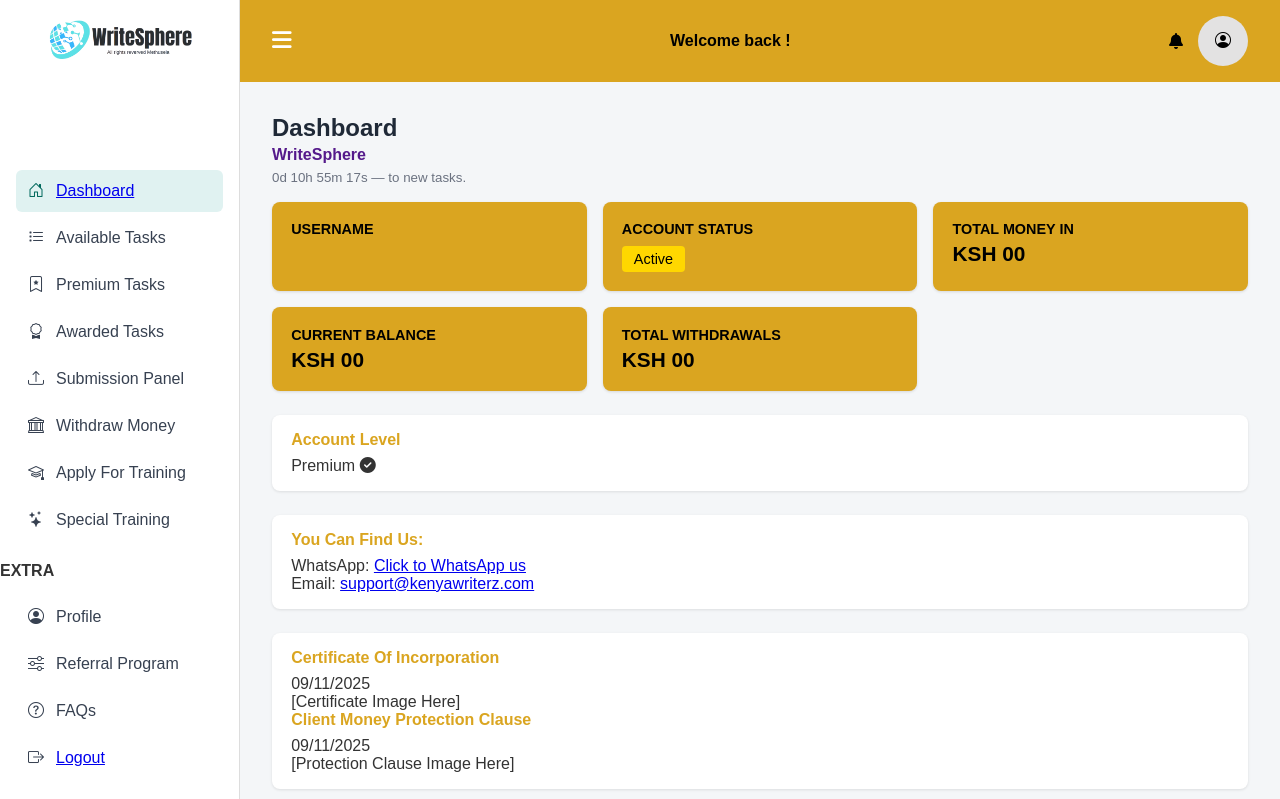
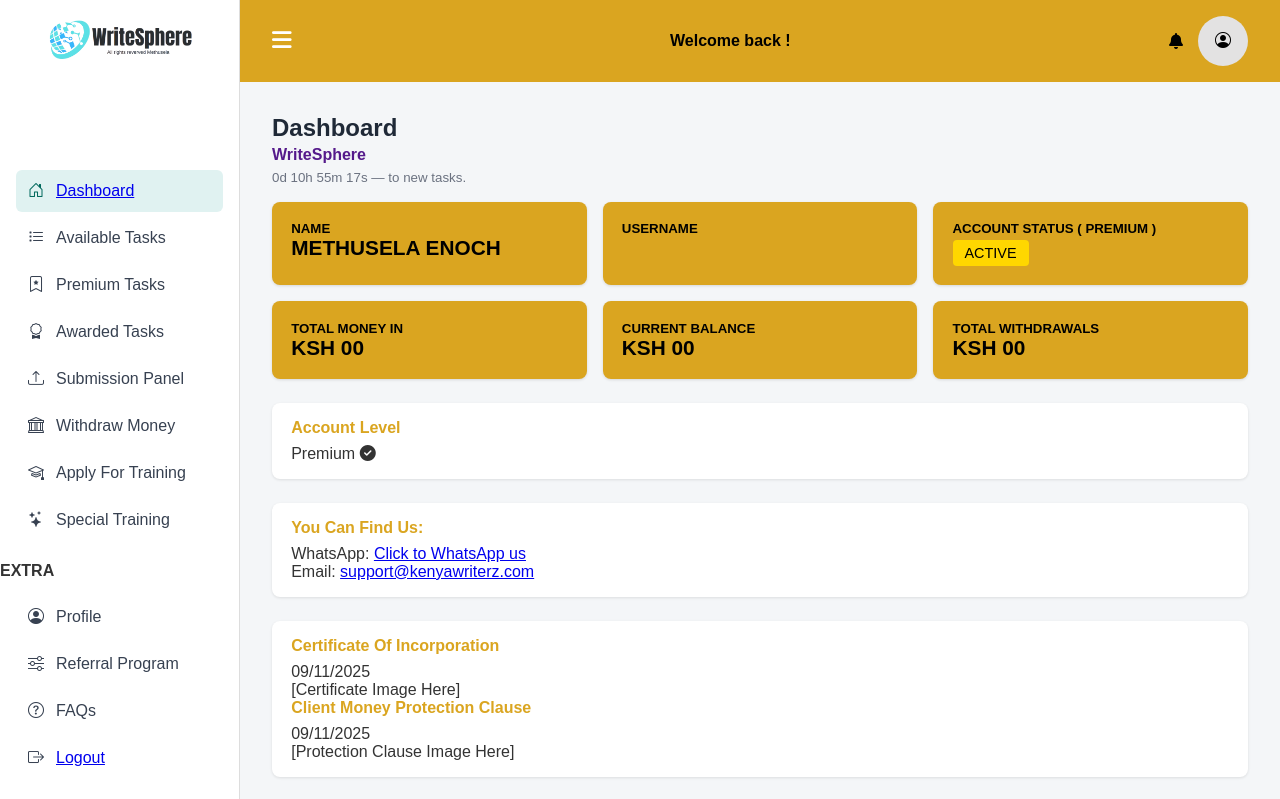
Before and after one commit to Methusela11/WriteSphere, a Django app: page /dashboard/ in a window 1280 px wide. Shown: the top 799 px of the page. Run offline with Django 4.2, Linux system fonts and the light colour scheme.

Commit message:
dashboard UI

```diff
--- a/core/templates/dashboard.html
+++ b/core/templates/dashboard.html
@@ -77,12 +77,36 @@
         </div>
 
         <div class="cards">
-          <div class="card"><h4>Username</h4><p>{{ request.user.username }}</p></div>
-          <div class="card"><h4>Account Status</h4><span class="status active">Active</span></div>
-          <div class="card"><h4>Total Money In</h4><p>KSH 00</p></div>
-          <div class="card"><h4>Current Balance</h4><p>KSH 00</p></div>
-          <div class="card"><h4>Total Withdrawals</h4><p>KSH 00</p></div>
-        </div>
+  <div class="card">
+    <h5>NAME</h5>
+    <p>METHUSELA ENOCH</p>
+  </div>
+
+  <div class="card">
+    <h5>USERNAME</h5>
+    <p>{{ request.user.username }}</p>
+  </div>
+
+  <div class="card">
+    <h5>ACCOUNT STATUS ( PREMIUM )</h5>
+    <span class="status active">ACTIVE</span>
+  </div>
+
+  <div class="card">
+    <h5>TOTAL MONEY IN</h5>
+    <p>KSH 00</p>
+  </div>
+
+  <div class="card">
+    <h5>CURRENT BALANCE</h5>
+    <p>KSH 00</p>
+  </div>
+
+  <div class="card">
+    <h5>TOTAL WITHDRAWALS</h5>
+    <p>KSH 00</p>
+  </div>
+</div>
 
         <div class="account-level">
           <h4>Account Level</h4>
```
Also changed, not shown: core/static/assets/css/dashboard.css (+0 -15 lines), db.sqlite3.
